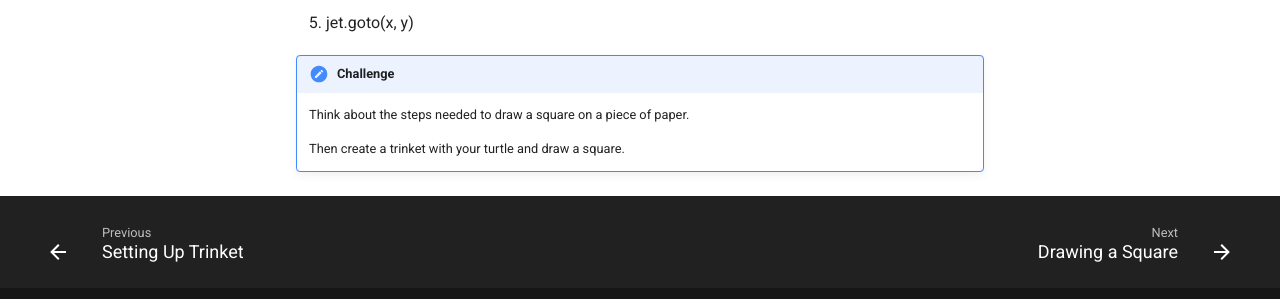
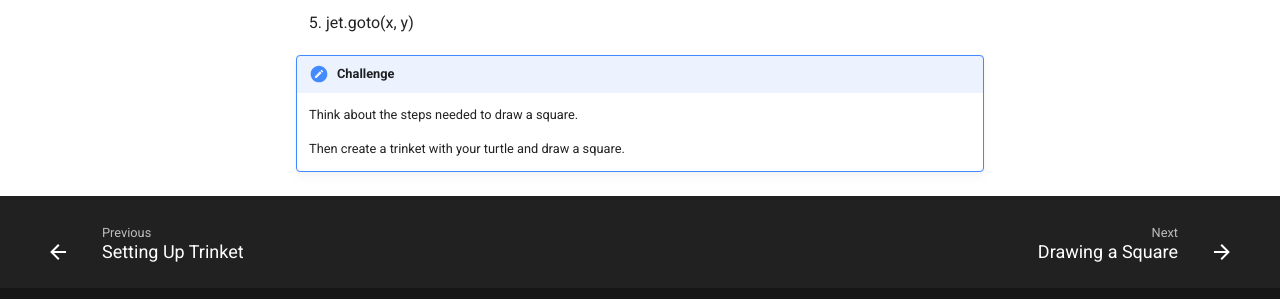
Before and after one commit to jetannenbaum/STEMatUDL, an MkDocs documentation site: the page built from docs/python/turtle.md, in a window 1280 px wide and 1397 px high. Shown: the part 1044-1343 px from the top of the window. Built offline with MkDocs 1.6.1 and Material for MkDocs 9.7.7, drawn with Linux system fonts in a browser that asks for light colours; comment, search, counter and statistics services are not loaded.

Commit message:
No need to draw on paper

```diff
--- a/docs/python/turtle.md
+++ b/docs/python/turtle.md
@@ -32,6 +32,6 @@ There are five different ways to move a turtle:
 1. jet.goto(x, y)
 
 !!! Challenge
-    Think about the steps needed to draw a square on a piece of paper.
+    Think about the steps needed to draw a square.
 
     Then create a trinket with your turtle and draw a square.
```
